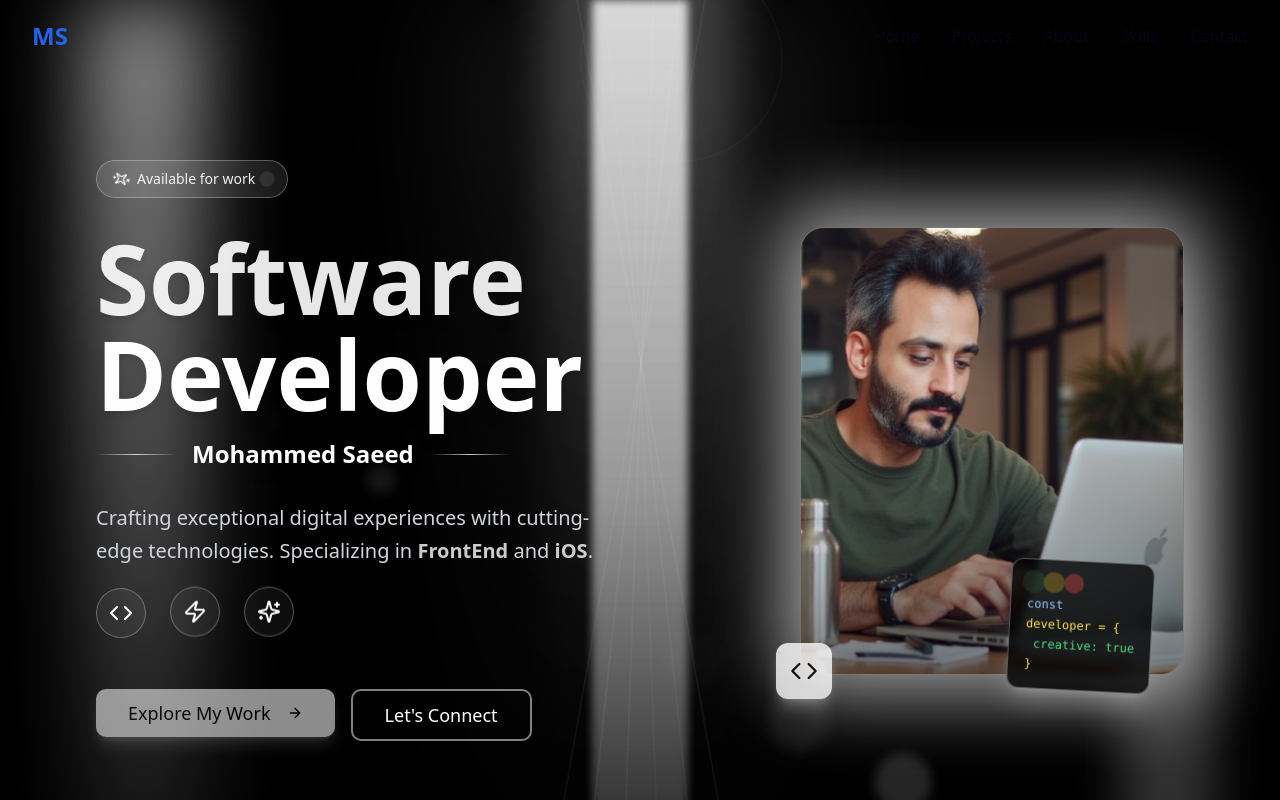
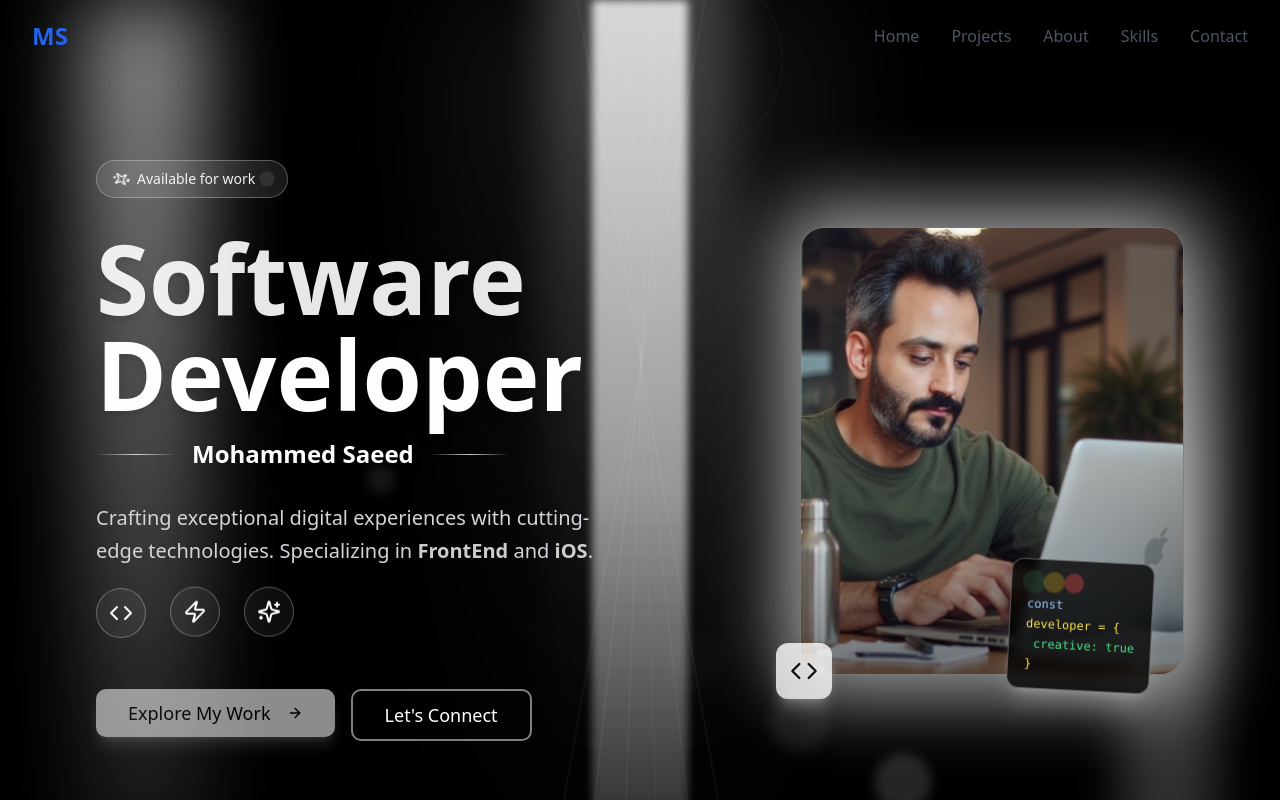
Before and after one commit to MohammedSaeed9444/myPortfolio, a React (Vite) app: page / in a window 1280 px wide. Shown: the top 800 px of the page. Built offline with nearby package versions, Linux system fonts and the light colour scheme.

Commit message:
Update Navbar.tsx

```diff
--- a/src/components/Navbar.tsx
+++ b/src/components/Navbar.tsx
@@ -44,7 +44,7 @@ const Navbar = () => {
             <a
               key={link.name}
               href={link.href}
-              className="font-medium hover:text-primary transition-colors"
+              className="font-medium text-gray-600 hover:text-white hover:drop-shadow-lg transition-colors duration-300"
             >
               {link.name}
             </a>
```
